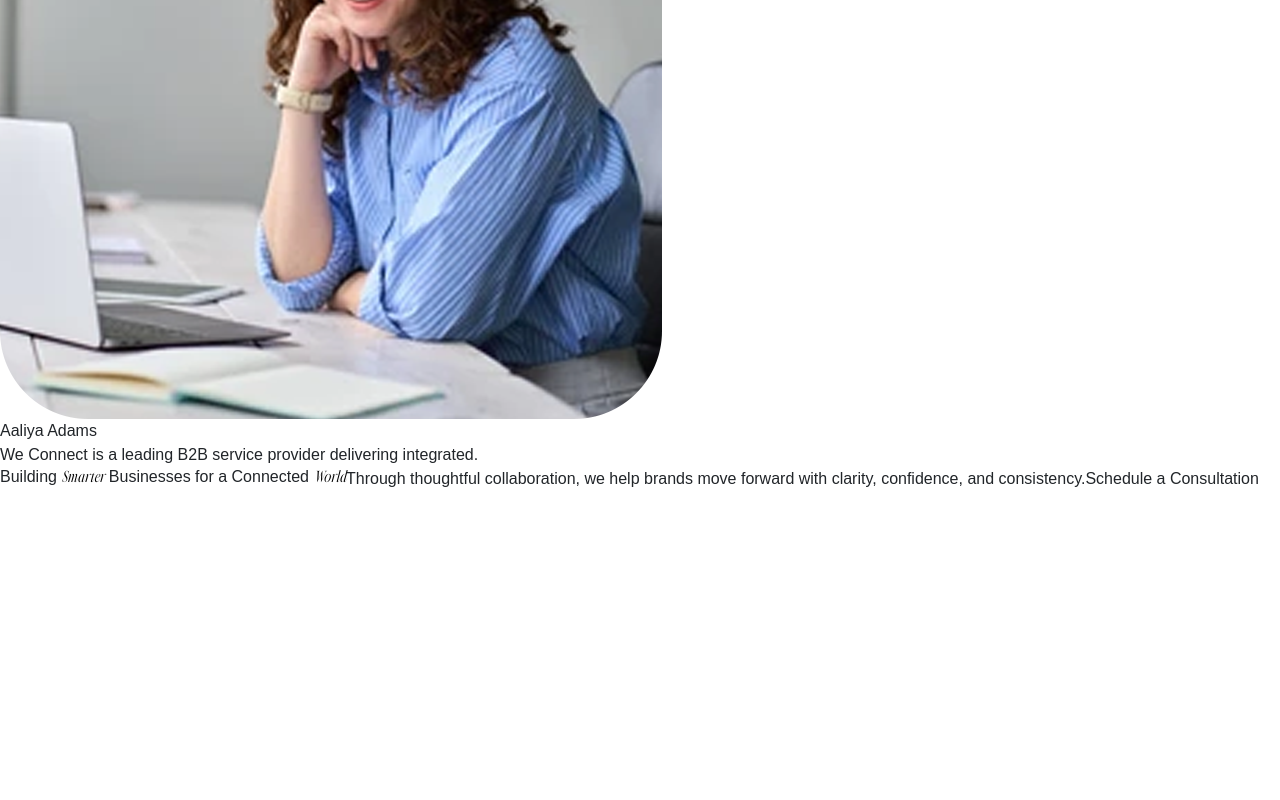
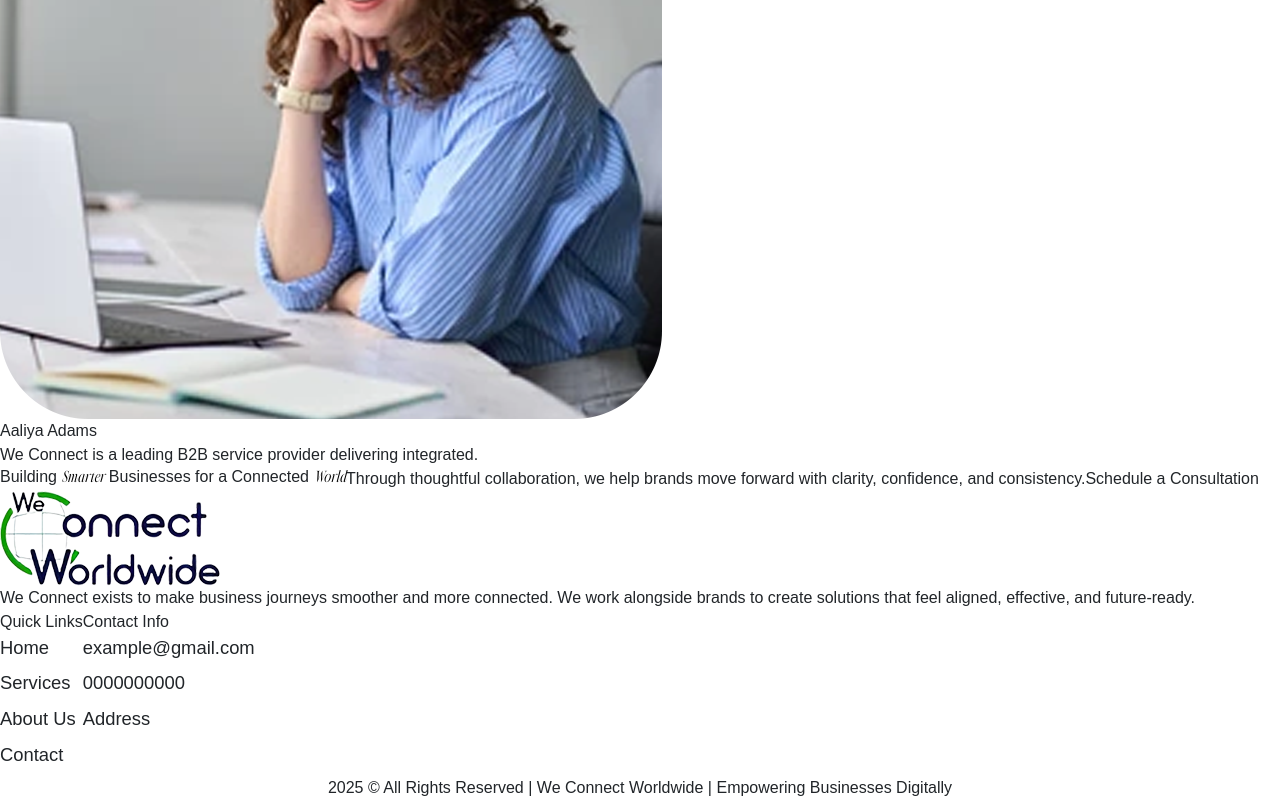
Before and after one commit to josephpal27/We-Connect-Worldwide, a React (Vite) app: page / in a window 1280 px wide. Shown: the part 4485-5285 px from the top of the page. Before the commit the page ends 4976 px from the top, so only its background shows below. Built offline with nearby package versions, Linux system fonts and the light colour scheme; a web font is replaced by a local one.

Commit message:
Footer added

```diff
--- a/src/App.jsx
+++ b/src/App.jsx
@@ -1,5 +1,6 @@
 import { Outlet } from "react-router-dom"
 import MyNavbar from "./components/Navbar"
+import Footer from "./components/Footer"
 
 const App = () => {
 
@@ -8,7 +9,7 @@ const App = () => {
       {/* <PageTitle/> */}
       <MyNavbar/>
       <Outlet />
-      {/* <Footer/> */}
+      <Footer/>
       {/* <ScrollToTop/> */}
     </>
   )
--- /dev/null
+++ b/src/components/Footer.jsx
@@ -0,0 +1,85 @@
+import { Link } from "react-router-dom"
+import logo from '../assets/images/logo/logo.png';
+
+const Footer = () => {
+    return (
+        <>
+            <footer className="
+                mt-[2rem]
+                bg-[#0764f9] text-[#fff] px-[7%]
+            ">
+                <div className="
+                    d-flex justify-between flex-wrap
+                    py-[4rem]
+                ">
+                    <div className="
+                        w-[40%]
+                    ">
+                        <div className="
+                            bg-[#fff] w-max
+                            py-[1rem]
+                            px-[1.7rem]
+                            rounded-[10px]
+                            mt-[0.5rem]
+                        ">
+                            <img src={logo} alt="Logo" loading="lazy" className="w-[120px]" />
+                        </div>
+                        <p className="
+                            mt-[2rem] font-[500]
+                            text-[1.2rem]
+                        ">
+                            We Connect exists to make business journeys smoother and more connected. We work alongside brands to create solutions that feel aligned, effective, and future-ready.
+                        </p>
+                        <div className="icons">
+                            {/* Will add later */}
+                        </div>
+                    </div>
+                    <div className="
+                        w-[50%]
+                        d-flex justify-end
+                        gap-[30%]
+                    ">
+                        <div>
+                            <span className="
+                                d-block font-[700]
+                                text-[1.5rem]
+                                mb-[1.5rem]
+                            ">
+                                Quick Links
+                            </span>
+                            <Link to="/">Home</Link>
+                            <Link to="/services">Services</Link>
+                            <Link to="/about">About Us</Link>
+                            <Link to="/contact">Contact</Link>
+                        </div>
+                        <div>
+                            <span className="
+                                d-block font-[700]
+                                text-[1.5rem]
+                                mb-[1.5rem]
+                            ">
+                                Contact Info
+                            </span>
+                            <a href="#">example@gmail.com</a>
+                            <a href="#">0000000000</a>
+                            <a href="#">Address</a>
+                        </div>
+                    </div>
+                </div>
+                <div className="
+                    border-t-[1px] border-t-[#ffffff54]
+                    py-[1rem]
+                ">
+                    <p className="
+                        font-[500] text-center
+                        text-[0.9rem]
+                    ">
+                        2025 © All Rights Reserved | We Connect Worldwide | Empowering Businesses Digitally
+                    </p>
+                </div>
+            </footer>
+        </>
+    )
+}
+
+export default Footer
--- a/src/index.css
+++ b/src/index.css
@@ -60,3 +60,14 @@ h1 span, h2 span, h3 span, h4 span, h5 span, h6 span{
   margin-top: -7rem;
 }
 /* Testimonials End */
+
+/* Footer Start */
+footer a{
+  display: block;
+  font-size: 1.15rem;
+  margin-bottom: 0.5rem;
+}
+footer a:hover{
+  text-decoration: underline;
+}
+/* Footer End */
--- a/src/pages/Home.jsx
+++ b/src/pages/Home.jsx
@@ -43,7 +43,7 @@ const Home = () => {
             py-[1rem] lg:py-[0.8rem] xl:py-[0.9rem] 2xl:py-[1rem]
             rounded-[30px]
             mt-[2rem] lg:mt-[1.5rem] xl:mt-[1.8rem] 2xl:mt-[2rem]
-            hover:bg-[#0764f9] hover:text-[#fff]
+            hover:bg-[#0764f9] hover:text-[#fff] hover:translate-y-[-5px]
             shadow-[0_5px_15px_rgba(0,0,0,0.35)]
             transition
           ">
```
